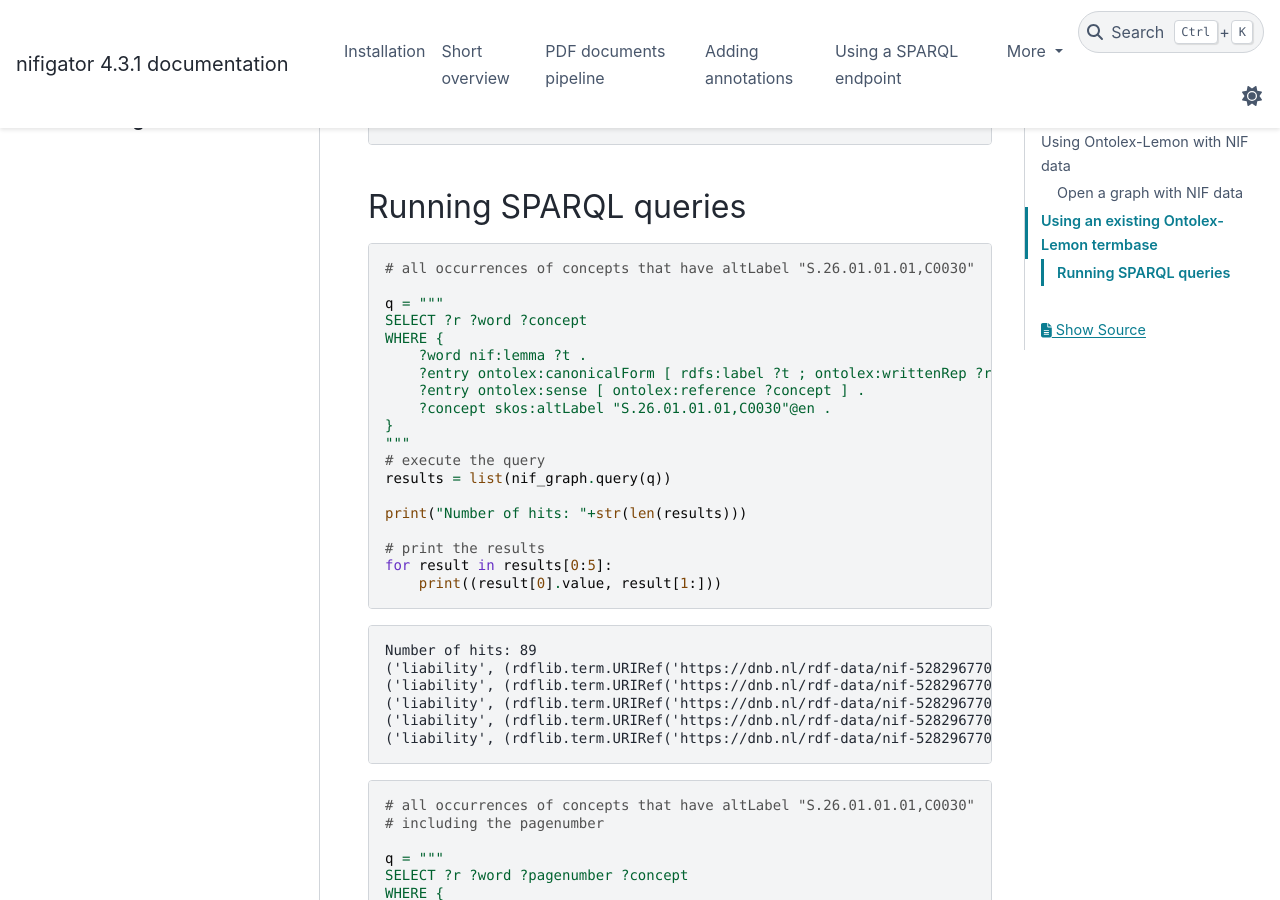
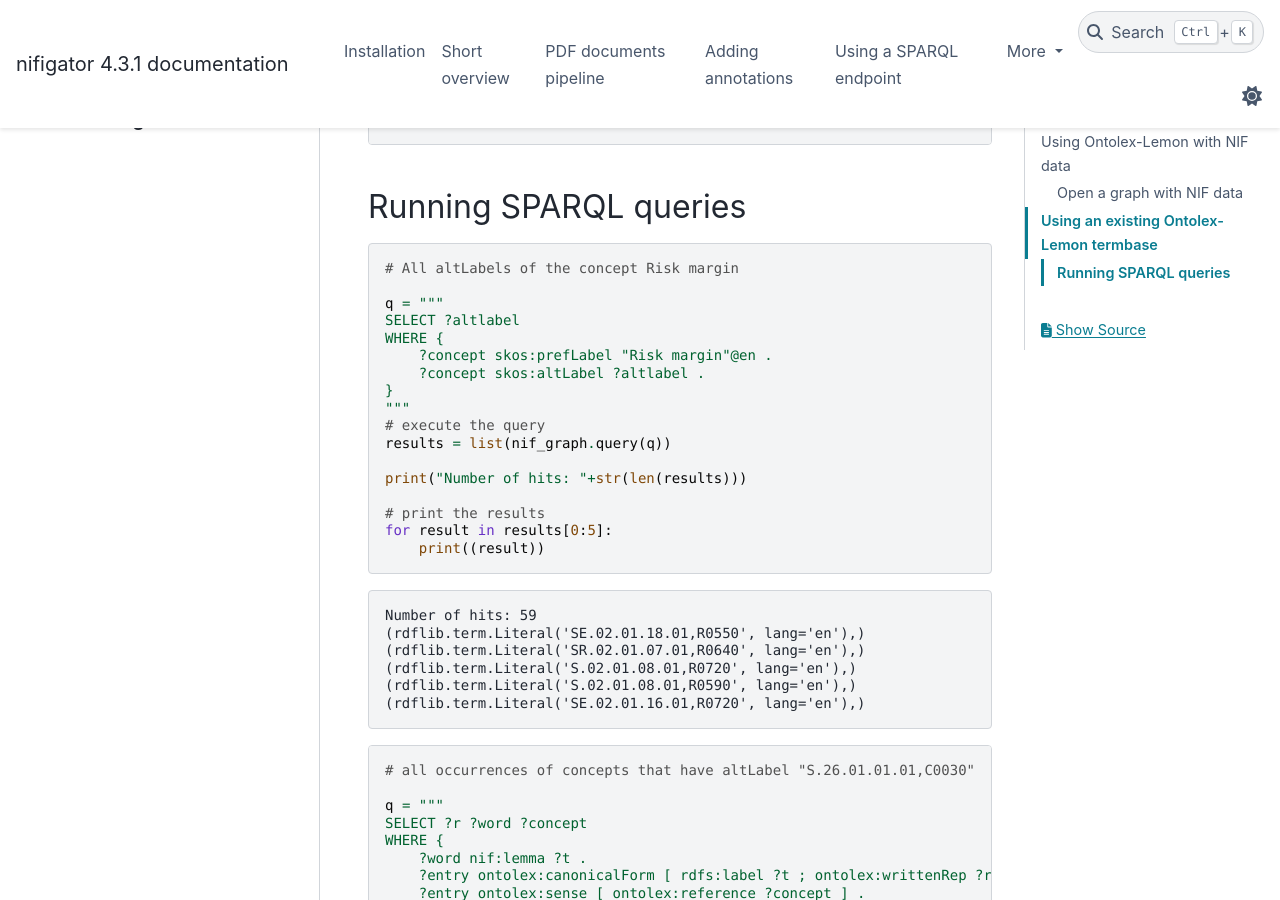
Before and after one commit to DeNederlandscheBank/nifigator, a Sphinx documentation site: the page built from docs/05_using_a_lemon_termbase.md, in a window 1280 px wide and 900 px high, scrolled down 2191 px. Built offline with Sphinx 7.4.7 and the PyData theme 0.15.4, drawn with Linux system fonts in a browser that asks for light colours.

Commit message:
lemon lexicon updated in docs

````diff
--- a/docs/05_using_a_lemon_termbase.md
+++ b/docs/05_using_a_lemon_termbase.md
@@ -125,6 +125,35 @@ nif_graph.bind("skos", namespace.SKOS)
 ## Running SPARQL queries
 
 ```python
+# All altLabels of the concept Risk margin
+
+q = """
+SELECT ?altlabel
+WHERE {
+    ?concept skos:prefLabel "Risk margin"@en .
+    ?concept skos:altLabel ?altlabel .
+}
+"""
+# execute the query
+results = list(nif_graph.query(q))
+
+print("Number of hits: "+str(len(results)))
+
+# print the results
+for result in results[0:5]:
+    print((result))
+```
+
+```console
+Number of hits: 59
+(rdflib.term.Literal('SE.02.01.18.01,R0550', lang='en'),)
+(rdflib.term.Literal('SR.02.01.07.01,R0640', lang='en'),)
+(rdflib.term.Literal('S.02.01.08.01,R0720', lang='en'),)
+(rdflib.term.Literal('S.02.01.08.01,R0590', lang='en'),)
+(rdflib.term.Literal('SE.02.01.16.01,R0720', lang='en'),)
+```
+
+```python
 # all occurrences of concepts that have altLabel "S.26.01.01.01,C0030"
 
 q = """
@@ -220,7 +249,3 @@ print("Number of hits: "+str(len(results)))
 ```console
 Number of hits: 1259
 ```
-
-```python
-
-```
````
